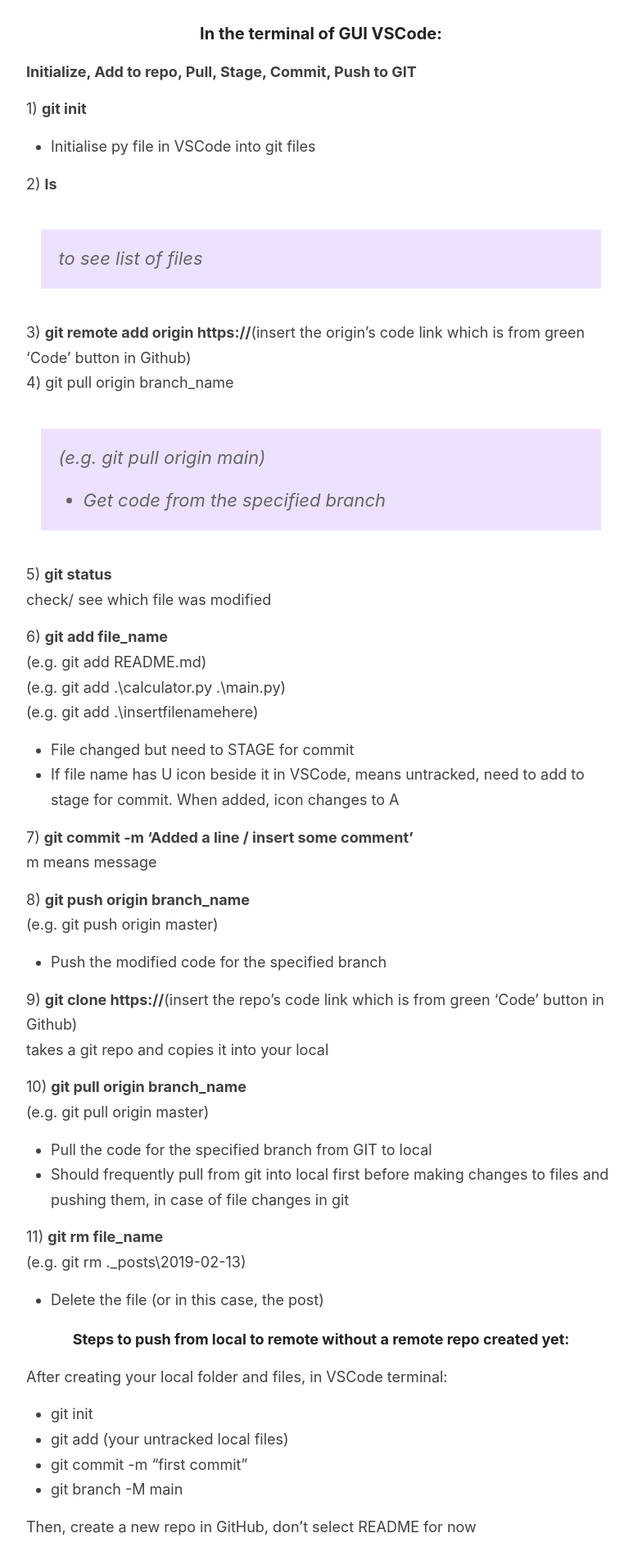
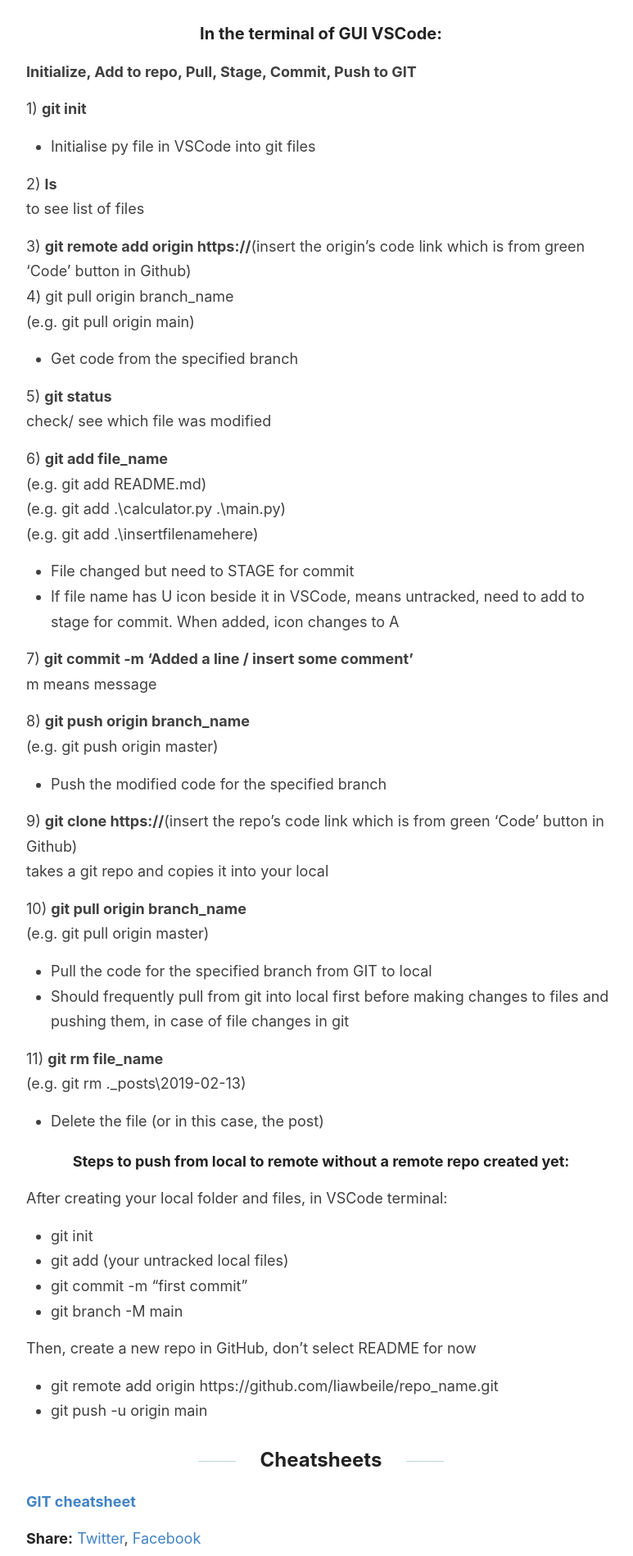
Before and after one commit to liawbeile/liawbeile.github.io, a Jekyll site: the page built from _posts/2021-5-2-may2.md, in a window 1280 px wide. Shown: the part 1205-3103 px from the top of the page at 82% size, without its empty margins (248-1021 px from the left). Built offline with Jekyll 4.4.1, drawn with Linux system fonts in a browser that asks for light colours.

```diff
--- a/_posts/2021-5-2-may2.md
+++ b/_posts/2021-5-2-may2.md
@@ -40,11 +40,11 @@ Sometimes, you need to pull changes from remote into local first, git pull origi
 - Initialise py file in VSCode into git files
 
 2) **ls**
-> to see list of files
+to see list of files
 
 3) **git remote add origin https://**(insert the origin's code link which is from green 'Code' button in Github)
 4) git pull origin branch_name
-> (e.g. git pull origin main)
+(e.g. git pull origin main)
 - Get code from the specified branch
 
 5) **git status**
```
